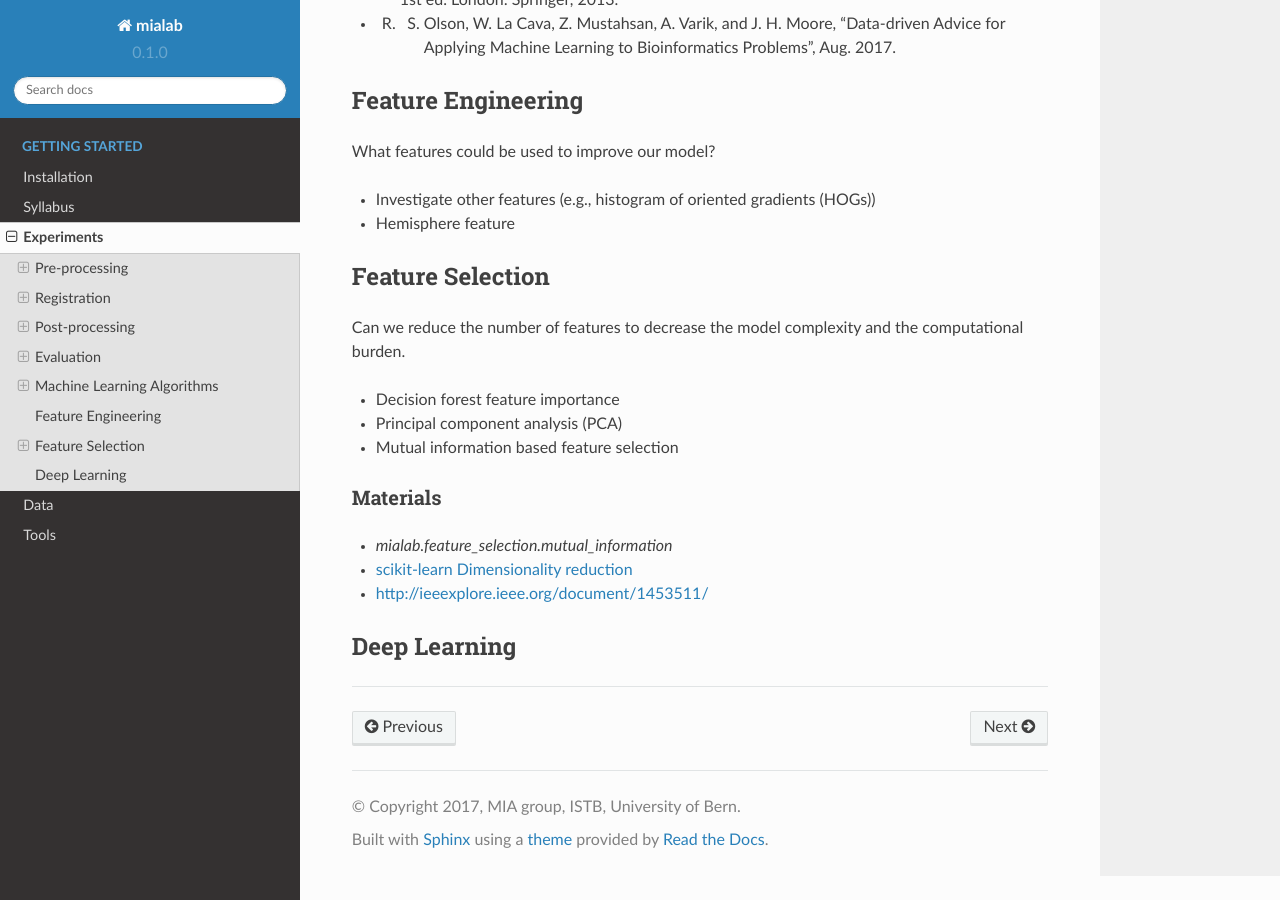
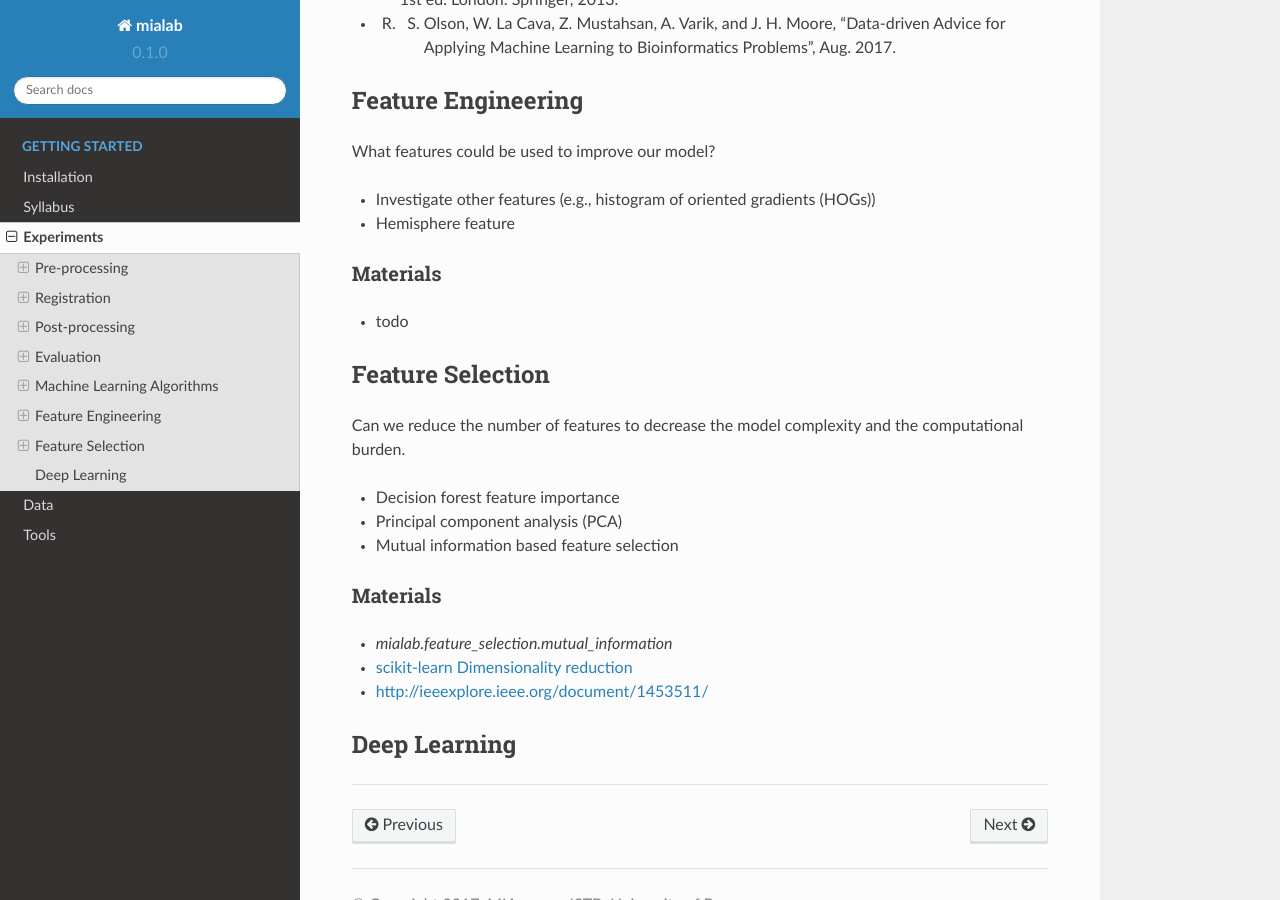
Before and after one commit to ubern-mia/MIALab, a Sphinx documentation site: the page built from docs/experiments.rst, in a window 1280 px wide and 900 px high, scrolled down 2190 px. Built offline with Sphinx 7.4.7 and the Read the Docs theme 2.0.0, drawn with Linux system fonts in a browser that asks for light colours; formulas are drawn with MathJax 3.

Commit message:
docs(experiments): add materials to feature engineering

```diff
--- a/docs/experiments.rst
+++ b/docs/experiments.rst
@@ -94,6 +94,11 @@ What features could be used to improve our model?
 - Investigate other features (e.g., histogram of oriented gradients (HOGs))
 - Hemisphere feature
 
+Materials
+^^^^^^^^^
+
+- todo
+
 Feature Selection
 ----------------------------------------
 
```
